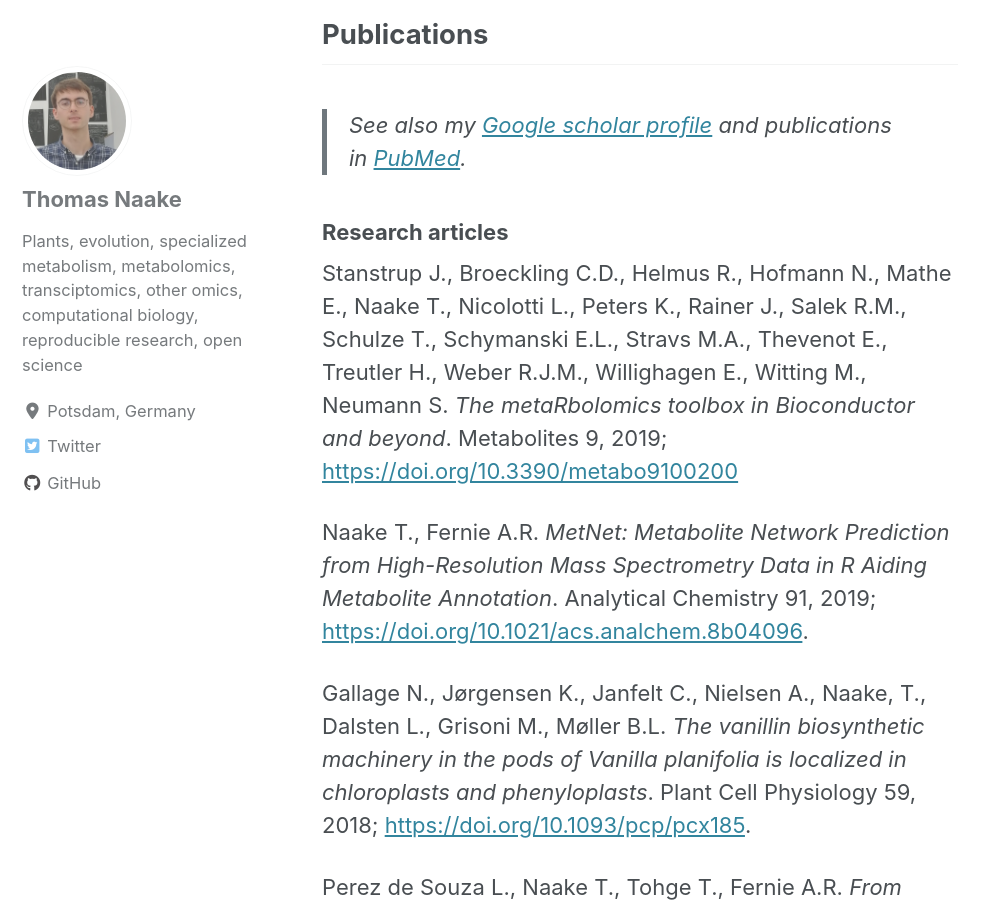
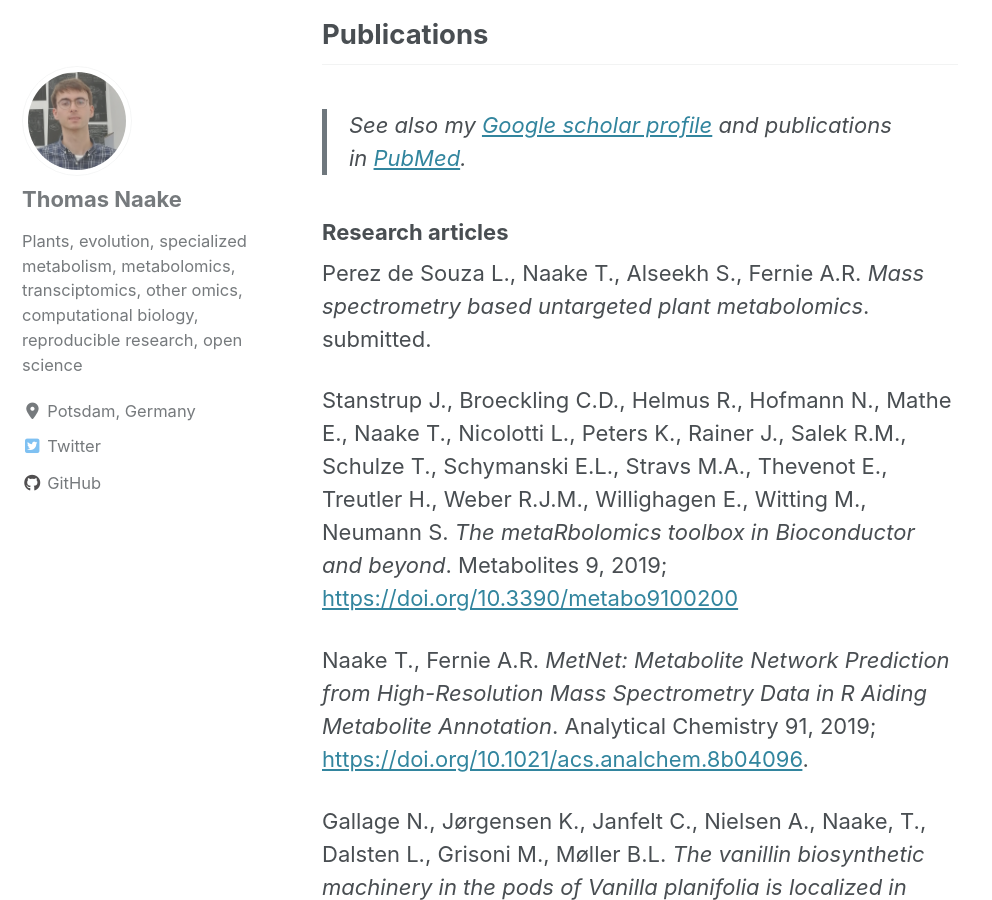
Before and after one commit to tnaake/tnaake.github.io, a Jekyll site: the page built from _pages/about.md, in a window 1280 px wide and 900 px high, scrolled down 598 px. Shown: the whole window, without its empty margins (0-992 px from the left). Built offline with Jekyll 4.4.1, drawn with Linux system fonts in a browser that asks for light colours; cached includes are drawn as plain includes; nearby versions of some CDN libraries.

Commit message:
update about.md

```diff
--- a/_pages/about.md
+++ b/_pages/about.md
@@ -31,6 +31,8 @@ research projects focus on plant metabolomics and transcriptomics.
 > [PubMed](https://www.ncbi.nlm.nih.gov/pubmed/?term=naake+thomas).
 
 ### Research articles
+Perez de Souza L., Naake T., Alseekh S., Fernie A.R.
+*Mass spectrometry based untargeted plant metabolomics*. submitted.
 
 Stanstrup J., Broeckling C.D., Helmus R., Hofmann N., Mathe E., Naake T.,
 Nicolotti L., Peters K., Rainer J., Salek R.M., Schulze T., Schymanski E.L.,
```
